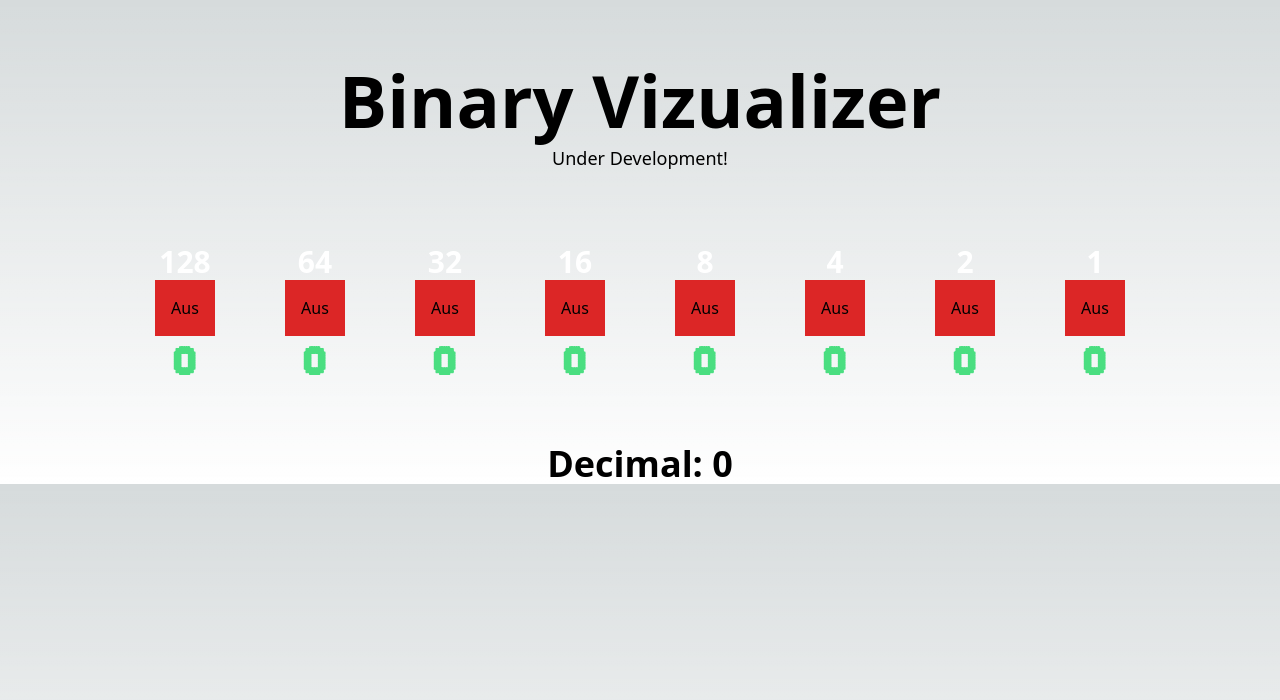
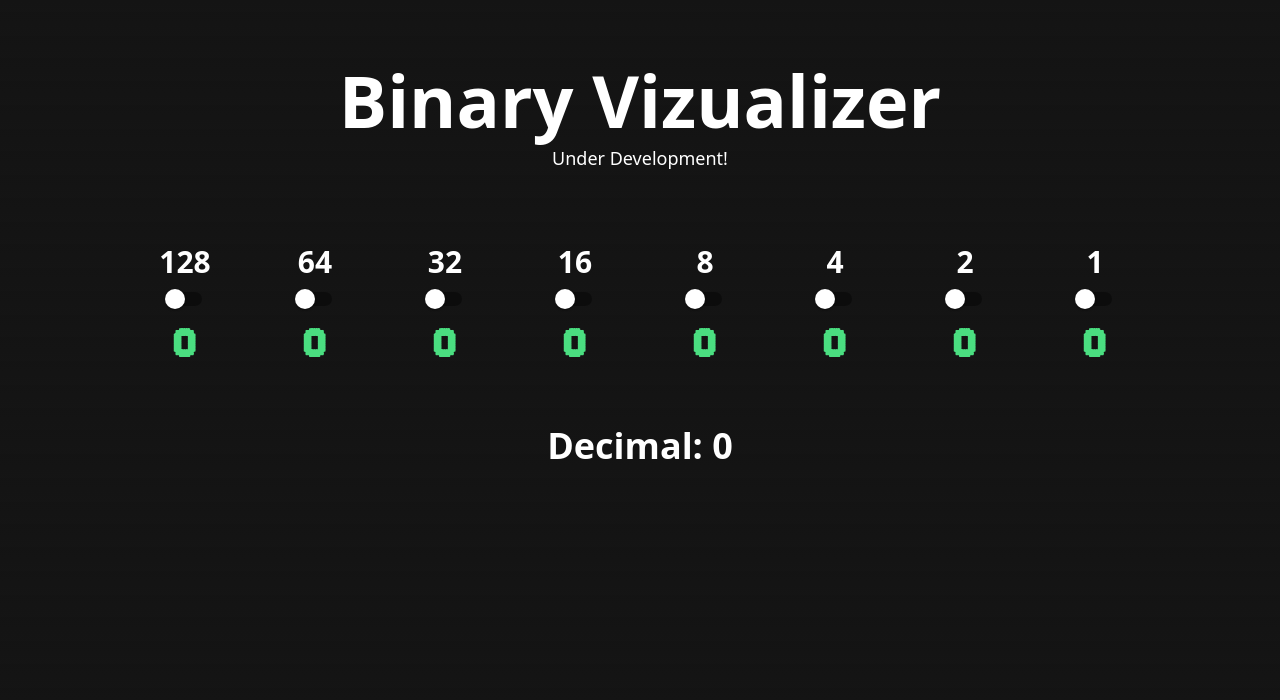
Before and after one commit to EinfachKonrad/binary-viz, a Next.js app: page / in a window 1280 px wide. Shown: the top 700 px of the page. Built offline with nearby package versions, Linux system fonts and the light colour scheme.

Commit message:
better "switches" - Added

```diff
--- a/app/components/Bit.js
+++ b/app/components/Bit.js
@@ -2,6 +2,9 @@
 
 import React, { useState } from 'react';
 import props from 'prop-types';
+import { alpha, styled } from '@mui/material/styles';
+import { pink } from '@mui/material/colors';
+import Switch from '@mui/material/Switch';
 
 function Bit (props) {
   const [isOn, setIsOn] = useState(false);
@@ -17,17 +20,37 @@ function Bit (props) {
 
   }
 
+  const PinkSwitch = styled(Switch)(({ theme }) => ({
+    '& .MuiSwitch-switchBase.Mui-checked': {
+      color: pink[600],
+      '&:hover': {
+        backgroundColor: alpha(pink[600], theme.palette.action.hoverOpacity),
+      },
+    },
+    '& .MuiSwitch-switchBase.Mui-checked + .MuiSwitch-track': {
+      backgroundColor: pink[600],
+    },
+  }));
+
+
+  const label = { inputProps: { 'aria-label': 'Click the switch' } };
+
   return (
     <div className="text-center">
       <p className=" font-bold text-3xl text-white pt-2" id={"pot-" + props.id}>
         {Math.pow(2, props.id - 1).toString()}
       </p>
-      <button
+      {/* <button
         className={isOn ? 'bg-green-400 p-4' : 'bg-red-600 p-4'}
         onClick={handleClick}
       >
         {isOn ? 'Ein' : 'Aus'}
-      </button>
+      </button> */}
+
+      <div>
+        <Switch {...label} onChange={handleClick} color='error' />
+      </div>
+
       <p className="font-[led] font-bold text-3xl text-green-400 pt-2" id={"result-" + props.id}>
         {number}
       </p>
--- a/app/globals.css
+++ b/app/globals.css
@@ -3,18 +3,18 @@
 @tailwind utilities;
 
 :root {
-  --foreground-rgb: 0, 0, 0;
-  --background-start-rgb: 214, 219, 220;
-  --background-end-rgb: 255, 255, 255;
+  --foreground-rgb: 255, 255, 255;
+  --background-start-rgb: 20, 20, 20;
+  --background-end-rgb: 20, 20, 20;
 }
 
-@media (prefers-color-scheme: dark) {
+/* @media (prefers-color-scheme: dark) {
   :root {
     --foreground-rgb: 255, 255, 255;
-    --background-start-rgb: 0, 0, 0;
-    --background-end-rgb: 0, 0, 0;
+    --background-start-rgb: 20, 20, 20;
+    --background-end-rgb: 20, 20, 20;
   }
-}
+} */
 
 body {
   color: rgb(var(--foreground-rgb));
--- a/app/page.tsx
+++ b/app/page.tsx
@@ -9,6 +9,7 @@ function Home() {
 
   return (
     <>
+      <main>
         <div>
           <h1 className="text-center text-7xl font-bold">Binary Vizualizer</h1>
           <p className="text-center text-lg pt-2">Under Development!</p>
@@ -27,6 +28,7 @@ function Home() {
         <div className="text-center text-4xl font-bold">
           <h2 id='decimal'>Decimal: 0</h2>
         </div>
+      </main>
     </>
   );
 }
--- a/package.json
+++ b/package.json
@@ -9,6 +9,9 @@
     "lint": "next lint"
   },
   "dependencies": {
+    "@emotion/react": "^11.10.6",
+    "@emotion/styled": "^11.10.6",
+    "@mui/material": "^5.12.2",
     "@types/node": "18.15.12",
     "@types/react": "18.0.37",
     "@types/react-dom": "18.0.11",
```
Also changed, not shown: 1 other file (tests, documents, lock files or other folders). Lines whose indentation alone changed are shown as unchanged.
